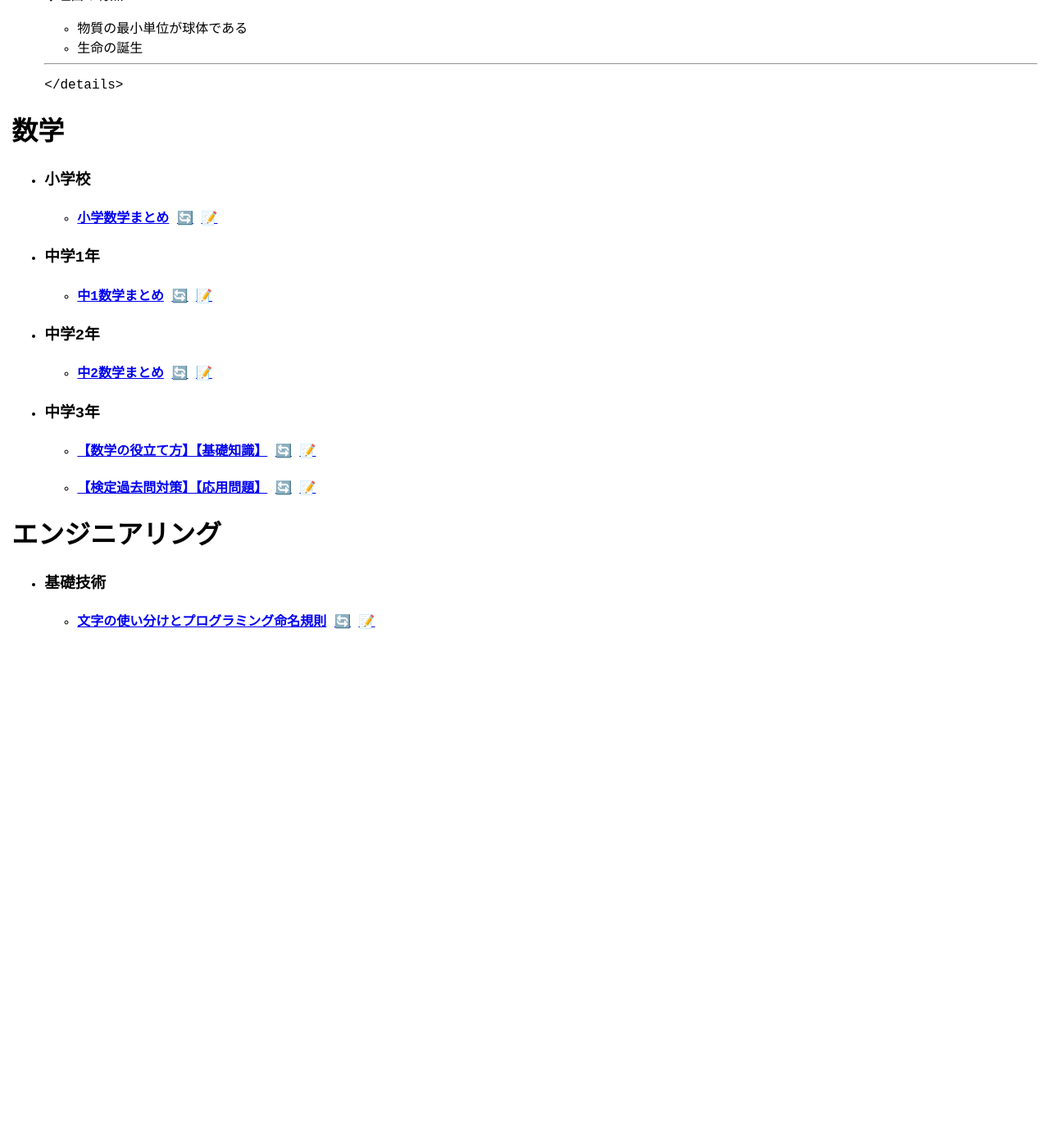
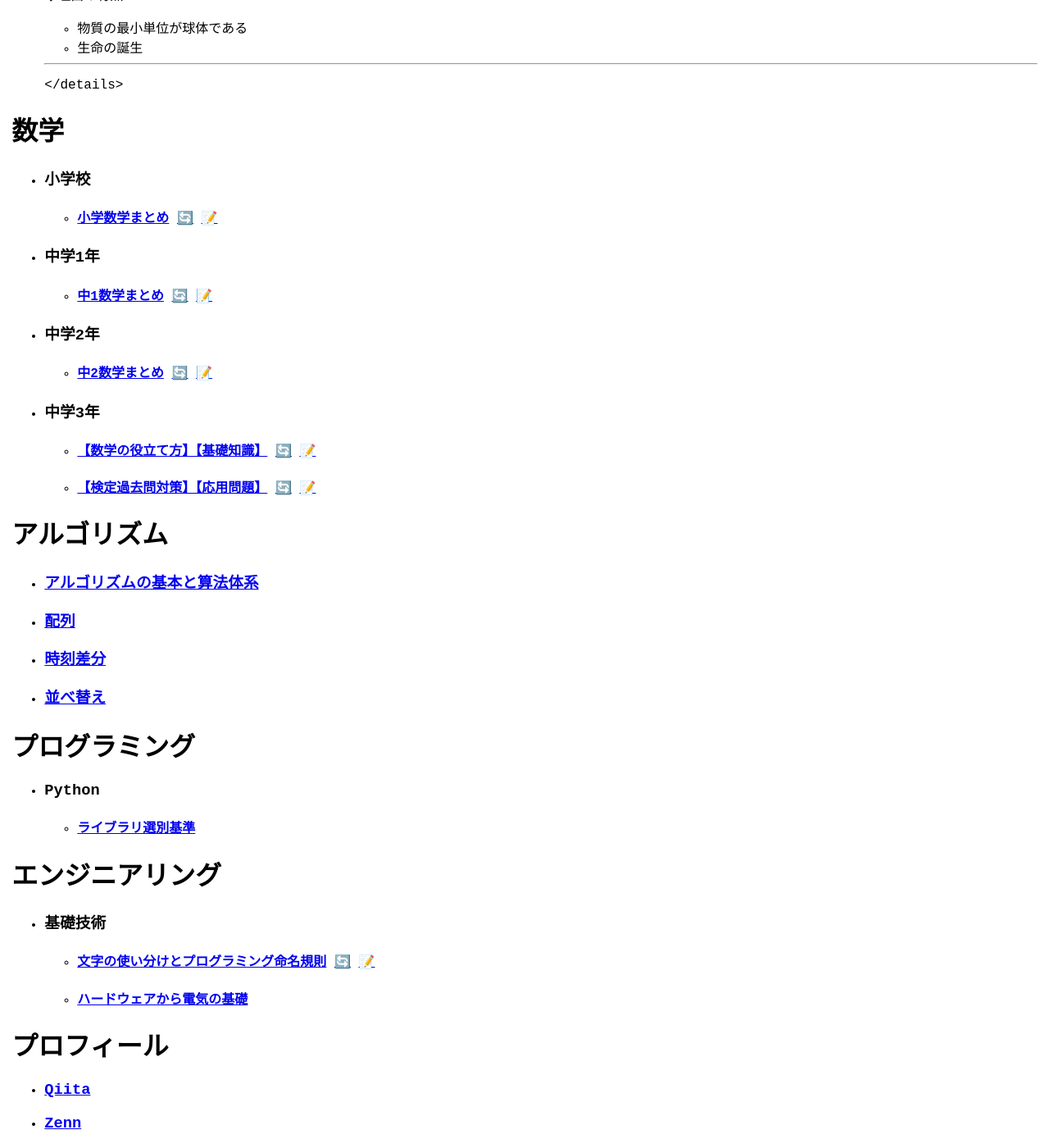
Before and after one commit to zoldof/algo-notes-ci, a Jekyll site: the page built from docs/dist-marked/menu/index.md, in a window 1280 px wide and 1400 px high, scrolled down 1021 px. Shown: the whole window at 82% size. Built offline with Jekyll 4.4.1, drawn with Linux system fonts in a browser that asks for light colours; our own code applies the rules of GitHub Pages for plain Markdown files; before the commit the page ends 1810 px from its top, so only the background shows below that.

Commit message:
Update index.md

```diff
--- a/docs/dist-marked/menu/index.md
+++ b/docs/dist-marked/menu/index.md
@@ -59,6 +59,21 @@
   - #### [【数学の役立て方】【基礎知識】](https://zoldof.github.io/algo-notes/chu3-1) [🔄](https://github.com/zoldof/algo-notes-ci/commits/main/docs/dist/chu3-1/index.md) [📝](https://github.com/zoldof/algo-notes-ci/edit/main/docs/dist/chu3-1/index.md)
   - #### [【検定過去問対策】【応用問題】](https://zoldof.github.io/algo-notes/chu3-2) [🔄](https://github.com/zoldof/algo-notes-ci/commits/main/docs/dist/chu3-2/index.md) [📝](https://github.com/zoldof/algo-notes-ci/edit/main/docs/dist/chu3-2/index.md)
 
+# アルゴリズム
+- ### [アルゴリズムの基本と算法体系](https://zenn.dev/algorithm_math/articles/7c9a208402e9ae)
+- ### [配列](https://zenn.dev/algorithm_math/articles/339cdee6be1334)
+- ### [時刻差分](https://zenn.dev/zoldof/articles/8087839369b6ad)
+- ### [並べ替え](https://zenn.dev/algorithm_math/articles/548c3fe8d7b937)
+
+# プログラミング
+- ### Python
+  - #### [ライブラリ選別基準](https://zenn.dev/zoldof/articles/tech-algo-library)
+
 # エンジニアリング
 - ### 基礎技術
   - #### [文字の使い分けとプログラミング命名規則](https://zoldof.github.io/algo-notes/moji) [🔄](https://github.com/zoldof/algo-notes-ci/commits/main/docs/dist/moji/index.md) [📝](https://github.com/zoldof/algo-notes-ci/edit/main/docs/dist/moji/index.md)
+  - #### [ハードウェアから電気の基礎](https://zenn.dev/zoldof/articles/idea-data-flow)
+
+# プロフィール
+- ### [Qiita](https://qiita.com/zoldof/items/e33808cc7b1280f133f7)
+- ### [Zenn](https://zenn.dev/zoldof/articles/6af328a17001b4)
```
